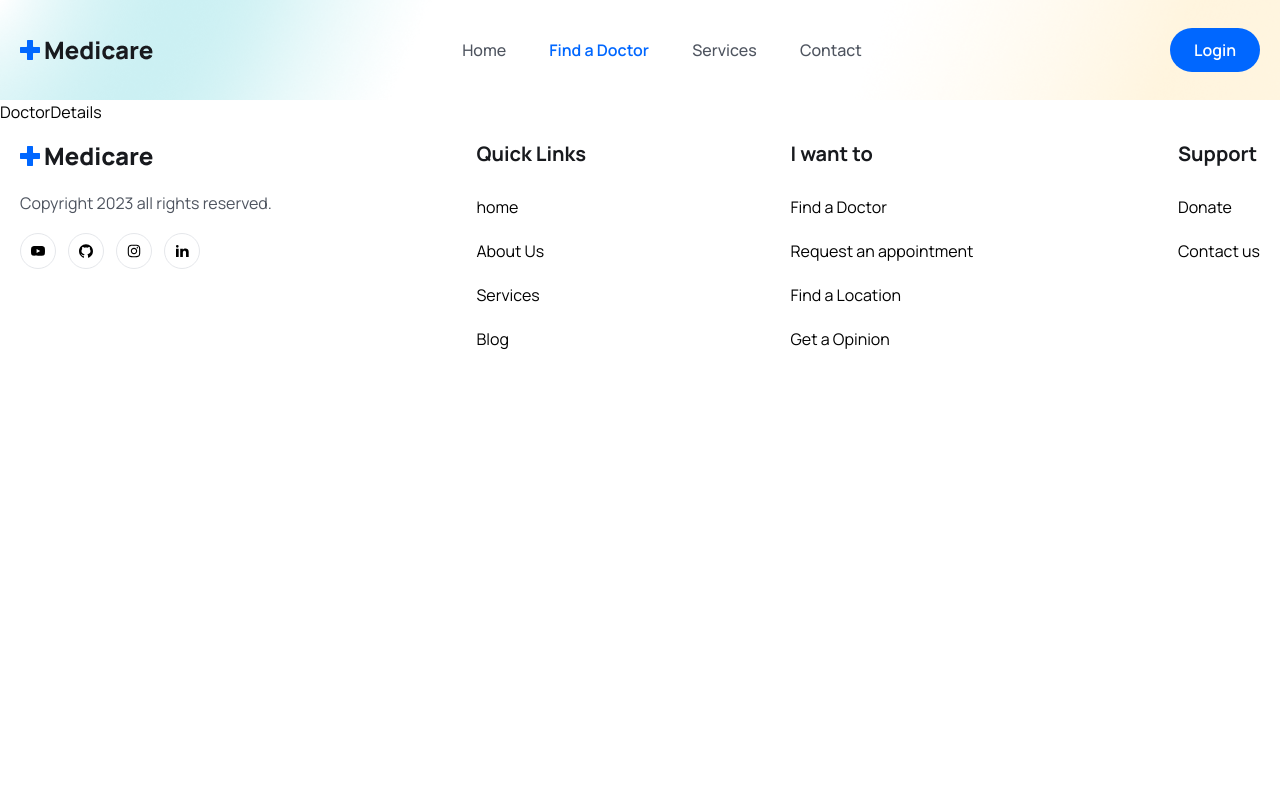
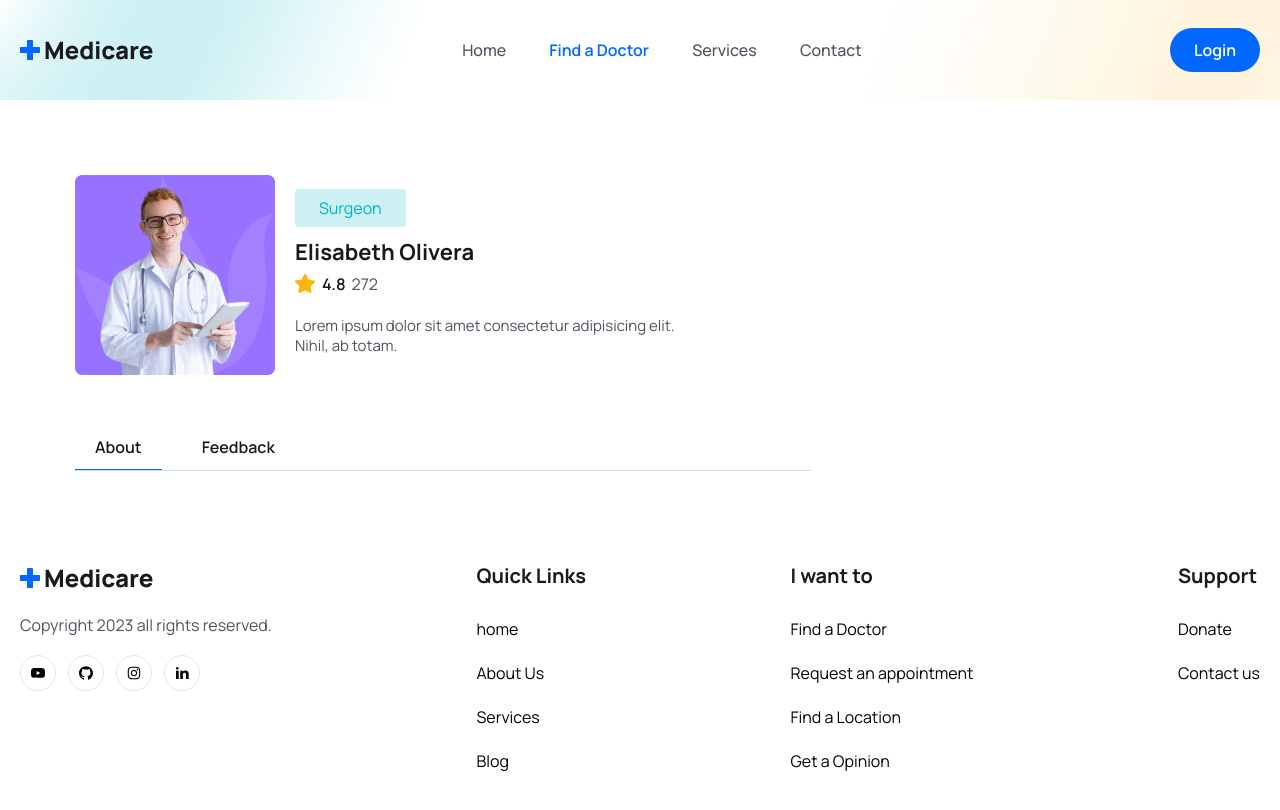
Before and after one commit to josuecross/doctor-appointmen-website, a React (Vite) app in the folder frontend/: page /doctors/1 in a window 1280 px wide. Shown: the top 810 px of the page. Built offline with nearby package versions, Linux system fonts and the light colour scheme; the HTML template or start-up script is replaced by a standard one.

Commit message:
Find a doctor

```diff
--- a/frontend/src/pages/Doctors/DoctorDetails.jsx
+++ b/frontend/src/pages/Doctors/DoctorDetails.jsx
@@ -1,9 +1,66 @@
 import React from "react";
+import doctorimg from "./../../assets/images/doctor-img02.png";
+import staricon from "../../assets/images/star.png";
+import {useState} from "react"
 
 const DoctorDetails = () => {
+    const [tab,setTab] = useState("about")
 
-    return ( <div>DoctorDetails</div> )
+    return <>
+        <section>
+            <div className="max-w-[1170px] px-5 mx-auto ">
+                <div className="grid md:grid-cols-3 gap-[50px] ">
+                    <div className="md:col-span-2 ">
+                        <div className="flex items-center gap-5 ">
+                            <figure className="max-w-[200px] max-h-[200px] ">
+                                <img src={doctorimg} alt="" className="w-full" />
+                            </figure>
 
+                            <div>
+                                <span className="bg-[#CCF0F3] text-irisBlueColor py-1 px-6 lg:py-2 lg:px-6 text-[12px]
+                                leading-4 lg:text-[16px] lg:leading-7 gont-semibold rounded ">
+                                    Surgeon
+                                </span>
+                                <h3 className="text-headingColor text-[22px] leading-9 mt-3 font-bold ">
+                                    Elisabeth Olivera
+                                </h3>
+                                <div className="flex items-center gap-[6px] ">
+                                    <span className="flex items-center gap-[6px] text-[14px] leading-5 lg:text-[16px]
+                                    lg:leading-7 font-semibold text-headingColor ">
+                                        <img src={staricon} alt="" /> 4.8
+                                    </span>
+                                    <span className="text-[14px] leading-5 lg:text-[16px] lg:leading-7 font-[400]
+                                    text-textColor ">
+                                        {272}
+                                    </span>
+                                </div>
+                                <p className="text__para text-[14px] leading-5 md:text-[15px] lg:max-w-[390px] ">
+                                    Lorem ipsum dolor sit amet consectetur adipisicing elit.
+                                    Nihil, ab totam.
+                                </p>
+                            </div>
+                        </div>
+
+                        <div className="mt-[50px] border-b border-solid border-[#0066ff34] ">
+                            <button
+                                className={`${tab==="about" && "border-b border-solid border-primaryColor "} py-2 px-5 mr-5 text-[16px] leading-7 text-headingColor font-semibold `}
+                                onClick={() => setTab("about")}
+                            >
+                                About
+                            </button>
+                            <button
+                                className={`${tab==="feedback" && "border-b border-solid border-primaryColor "} py-2 px-5 mr-5 text-[16px] leading-7 text-headingColor font-semibold `}
+                                onClick={() => setTab("feedback")}
+                            >
+                                Feedback
+                            </button>
+                        </div>
+                    </div>
+
+                </div>
+            </div>
+        </section>
+    </>
 }
 
 export default DoctorDetails;
--- a/frontend/src/pages/Doctors/Doctors.jsx
+++ b/frontend/src/pages/Doctors/Doctors.jsx
@@ -18,10 +18,10 @@
                         className="py-4 pl-4 pr-2 bg-transparent w-full focus:outline-none cursor-pointer
                         placeholder:text-textColor "
                         placeholder="Searh Doctor" />
+                    <button className="btn mt-0 rounded-[0px] rounded-r-md">
+                        Search
+                    </button>
                 </div>
-                <button className="btn mt-0 rounded-[0px] rounded-r-md">
-                    Search
-                </button>
             </div>
         </section>
 
@@ -29,8 +29,8 @@
             <div className="container">
                 <div className="grid grid-cols-1 sm:grid-cols-2 md:grid-cols-3 lg:grid-cols-4 gap-5 ">
                     {
-                    doctors.map( doctor => (
-                        <DoctorCard key={doctors.id} doctor={doctor} />
+                        doctors.map(doctor => (
+                            <DoctorCard key={doctors.id} doctor={doctor} />
                         ))
                     }
                 </div>
```
